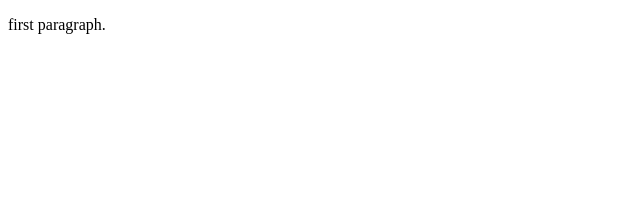
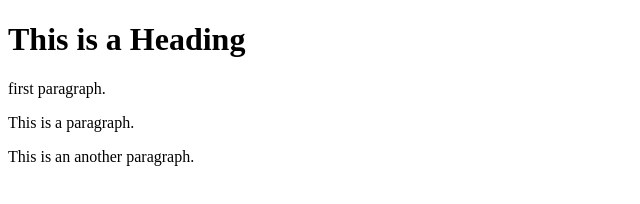
Before and after one commit to krishnakanth95/learning-git, a plain HTML site: page index.html in a window 1280 px wide. Shown: the whole page, without its empty margins (0-640 px from the left). Drawn offline with Linux system fonts and the light colour scheme.

Commit message:
Feature xyz (#2)
* add some html

* added another p tag

* Update index.html

```diff
--- a/index.html
+++ b/index.html
@@ -4,6 +4,9 @@
 <title>Page Title</title>
 </head>
 <body>
-  <p>first paragraph.</p>
+    <h1>This is a Heading</h1>
+    <p>first paragraph.</p>
+    <p>This is a paragraph.</p>
+    <p>This is an another paragraph.</p>
 </body>
 </html>
```
